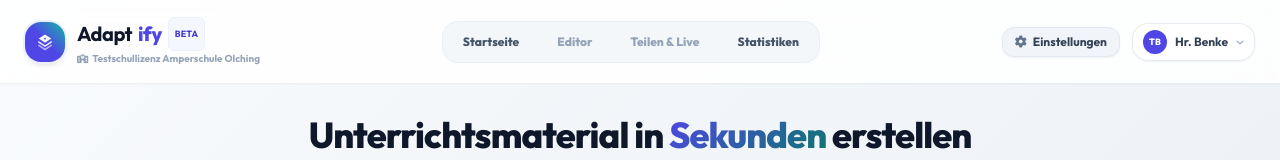
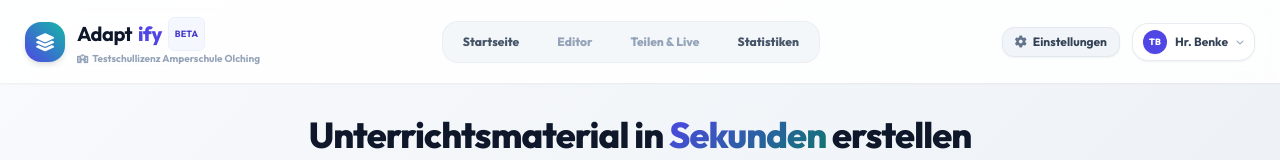
Before and after one commit to TB-85/Adaptify, a website: page frontend/www/index.html in a window 1280 px wide. Shown: the top 160 px of the page. Drawn offline with nearby package versions, Linux system fonts and the light colour scheme.

Commit message:
UX: restore exact original Adaptify logo symbol (fa-layer-group) and set subtitle text to 'Testschullizenz Amperschule Olching'

```diff
--- a/frontend/www/index.html
+++ b/frontend/www/index.html
@@ -93,17 +93,8 @@
     <header class="w-full glass-panel sticky top-0 z-50 shadow-sm transition-all duration-300">
         <div class="max-w-7xl mx-auto px-6 py-4 flex items-center justify-between">
             <div class="flex items-center gap-3">
-                <div class="bg-gradient-to-tr from-brand-600 via-indigo-600 to-teal-500 p-2.5 rounded-2xl shadow-md text-white flex items-center justify-center h-10 w-10 shrink-0 ring-2 ring-brand-100">
-                    <svg class="w-6 h-6" viewBox="0 0 32 32" fill="none" xmlns="http://www.w3.org/2000/svg">
-                        <!-- Top Level (Level C) -->
-                        <path d="M16 4L6 10.5L16 17L26 10.5L16 4Z" fill="white" fill-opacity="0.95"/>
-                        <!-- Middle Level (Level B) -->
-                        <path d="M6 16L16 22.5L26 16" stroke="white" stroke-width="2.4" stroke-linecap="round" stroke-linejoin="round" opacity="0.85"/>
-                        <!-- Base Level (Level A) -->
-                        <path d="M6 21.5L16 28L26 21.5" stroke="white" stroke-width="2.4" stroke-linecap="round" stroke-linejoin="round" opacity="0.6"/>
-                        <!-- Center Accent Dot -->
-                        <circle cx="16" cy="10.5" r="1.5" fill="#4f46e5"/>
-                    </svg>
+                <div class="bg-gradient-to-tr from-brand-600 to-teal-500 p-2.5 rounded-2xl shadow-md text-white flex items-center justify-center h-10 w-10 shrink-0">
+                    <i class="fa-solid fa-layer-group text-lg"></i>
                 </div>
                 <div>
                     <h1 class="text-xl font-bold tracking-tight text-slate-900 flex items-center gap-1.5">
```
